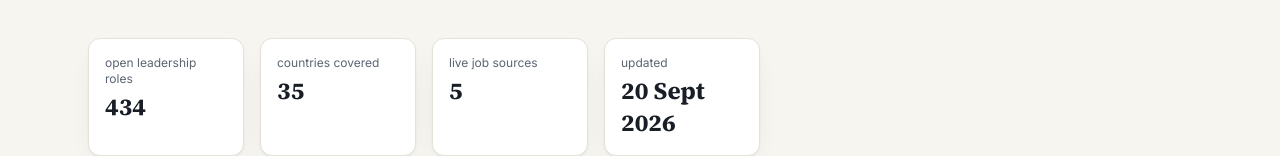
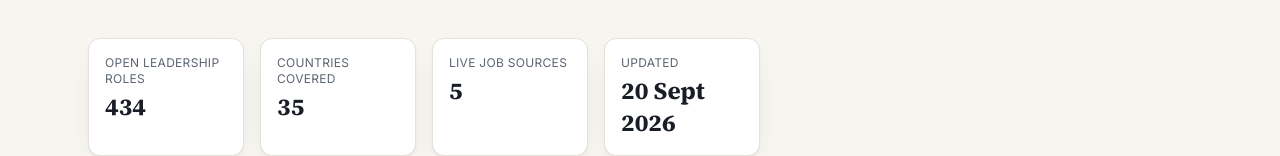
Before and after one commit to nilukush/execatlas, a Next.js app: page /en in a window 1280 px wide. Shown: the part 500-656 px from the top of the page. Built offline with nearby package versions, Linux system fonts and the light colour scheme; no server answers.

Commit message:
style: uppercase stat band labels to match the aside-card label pattern

```diff
--- a/src/app/[locale]/page.tsx
+++ b/src/app/[locale]/page.tsx
@@ -65,19 +65,19 @@ export default async function HomePage({
           {stats.total > 0 && (
             <dl className="mt-10 grid max-w-2xl grid-cols-2 gap-4 sm:grid-cols-4">
               <div className="card-ui p-4">
-                <dt className="text-xs text-muted">{t("statRoles")}</dt>
+                <dt className="text-xs uppercase tracking-wide text-muted">{t("statRoles")}</dt>
                 <dd className="mt-1 font-serif text-2xl font-bold">{stats.total}</dd>
               </div>
               <div className="card-ui p-4">
-                <dt className="text-xs text-muted">{t("statCountries")}</dt>
+                <dt className="text-xs uppercase tracking-wide text-muted">{t("statCountries")}</dt>
                 <dd className="mt-1 font-serif text-2xl font-bold">{stats.countries}</dd>
               </div>
               <div className="card-ui p-4">
-                <dt className="text-xs text-muted">{t("statSources")}</dt>
+                <dt className="text-xs uppercase tracking-wide text-muted">{t("statSources")}</dt>
                 <dd className="mt-1 font-serif text-2xl font-bold">{SOURCE_IDS.length}</dd>
               </div>
               <div className="card-ui p-4">
-                <dt className="text-xs text-muted">{t("updated")}</dt>
+                <dt className="text-xs uppercase tracking-wide text-muted">{t("updated")}</dt>
                 <dd className="mt-1 font-serif text-2xl font-bold">
                   {formatDate(stats.generatedAt, locale)}
                 </dd>
```
